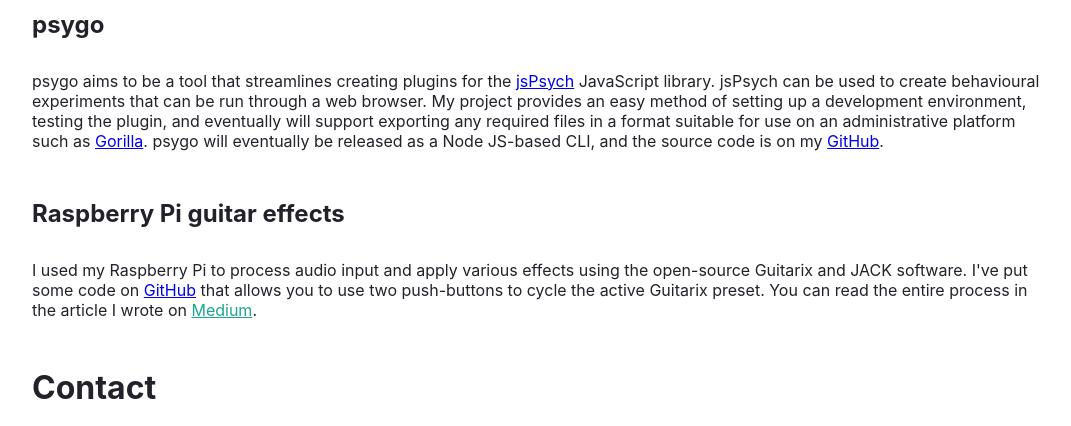
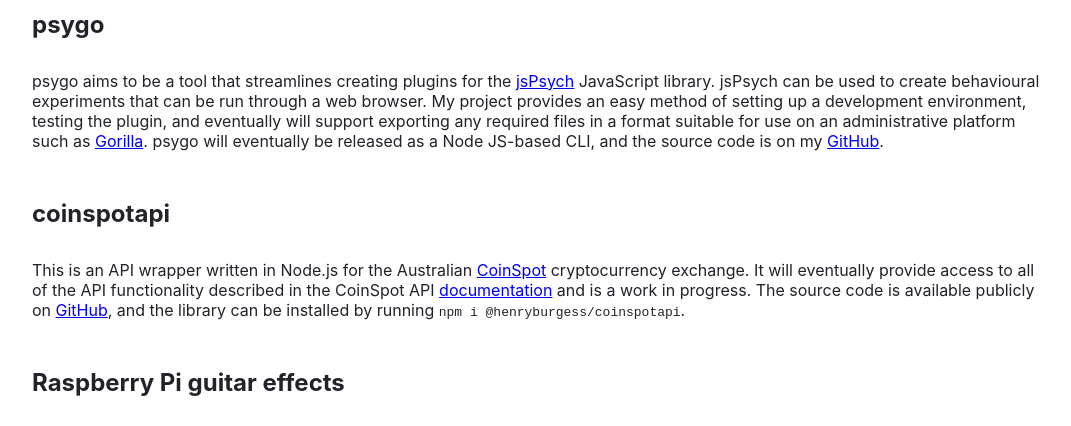
Before and after one commit to henry-burgess/henryburgess.me, a Gatsby site: page / in a window 1280 px wide. Shown: the part 581-1007 px from the top of the page, without its empty margins (104-1175 px from the left). Built offline with nearby package versions, Linux system fonts and the light colour scheme; Gatsby itself is replaced by a stand-in of ours.

Commit message:
Added coinspotapi project information

```diff
--- a/src/pages/index.js
+++ b/src/pages/index.js
@@ -111,6 +111,15 @@ const IndexPage = () => {
       </p>
 
       <h2 style={headingStyles}>
+        coinspotapi
+      </h2>
+      <p style={paragraphStyles}>
+        This is an API wrapper written in Node.js for the Australian <a href='https://www.coinspot.com.au'>CoinSpot</a> cryptocurrency exchange.
+        It will eventually provide access to all of the API functionality described in the CoinSpot API <a href='https://www.coinspot.com.au/api'>documentation</a> and is a work in progress.
+        The source code is available publicly on <a href='https://github.com/henry-burgess/coinspotapi'>GitHub</a>, and the library can be installed by running <code>npm i @henryburgess/coinspotapi</code>.
+      </p>
+
+      <h2 style={headingStyles}>
         Raspberry Pi guitar effects
       </h2>
       <p style={paragraphStyles}>
```
